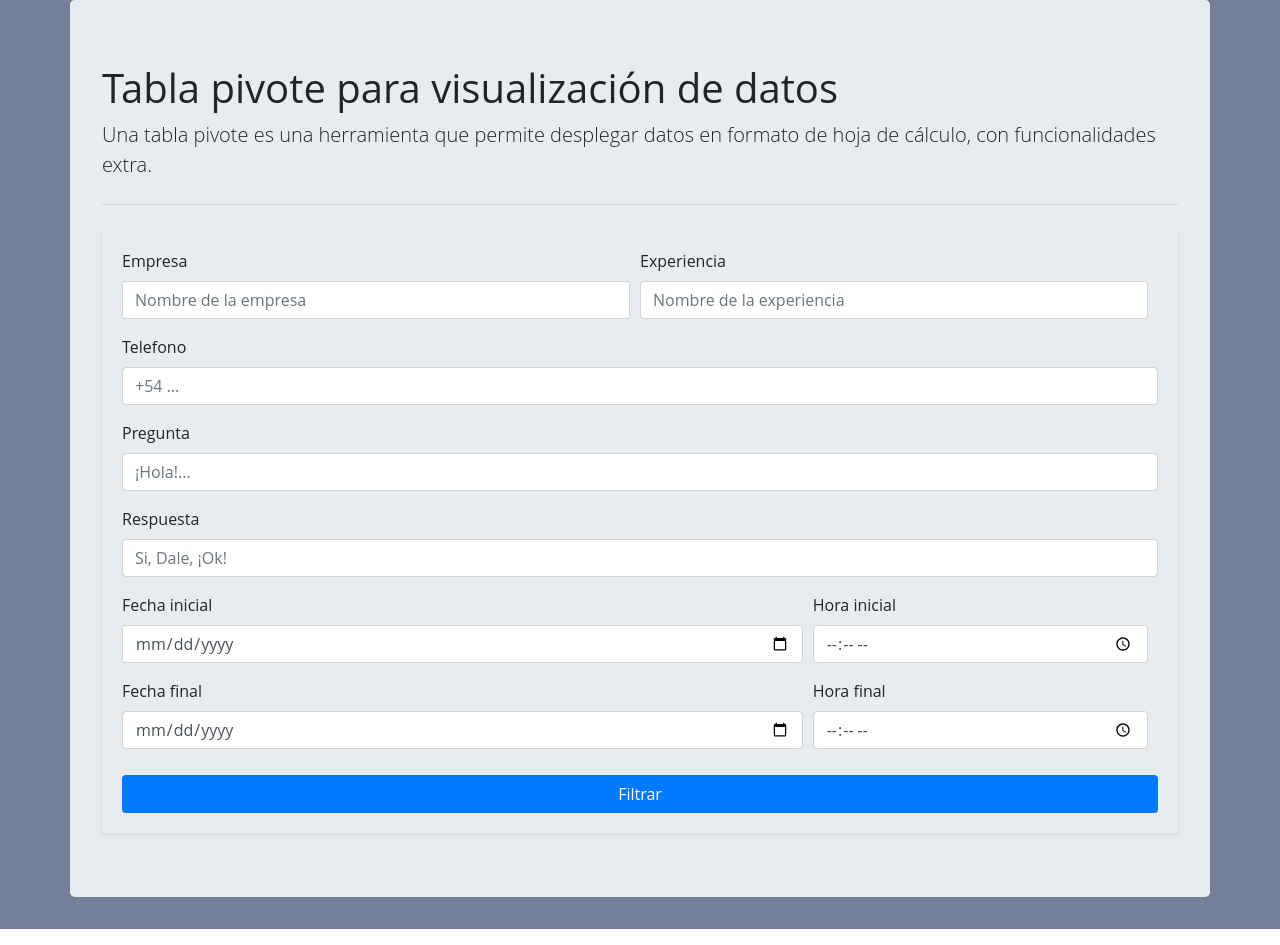
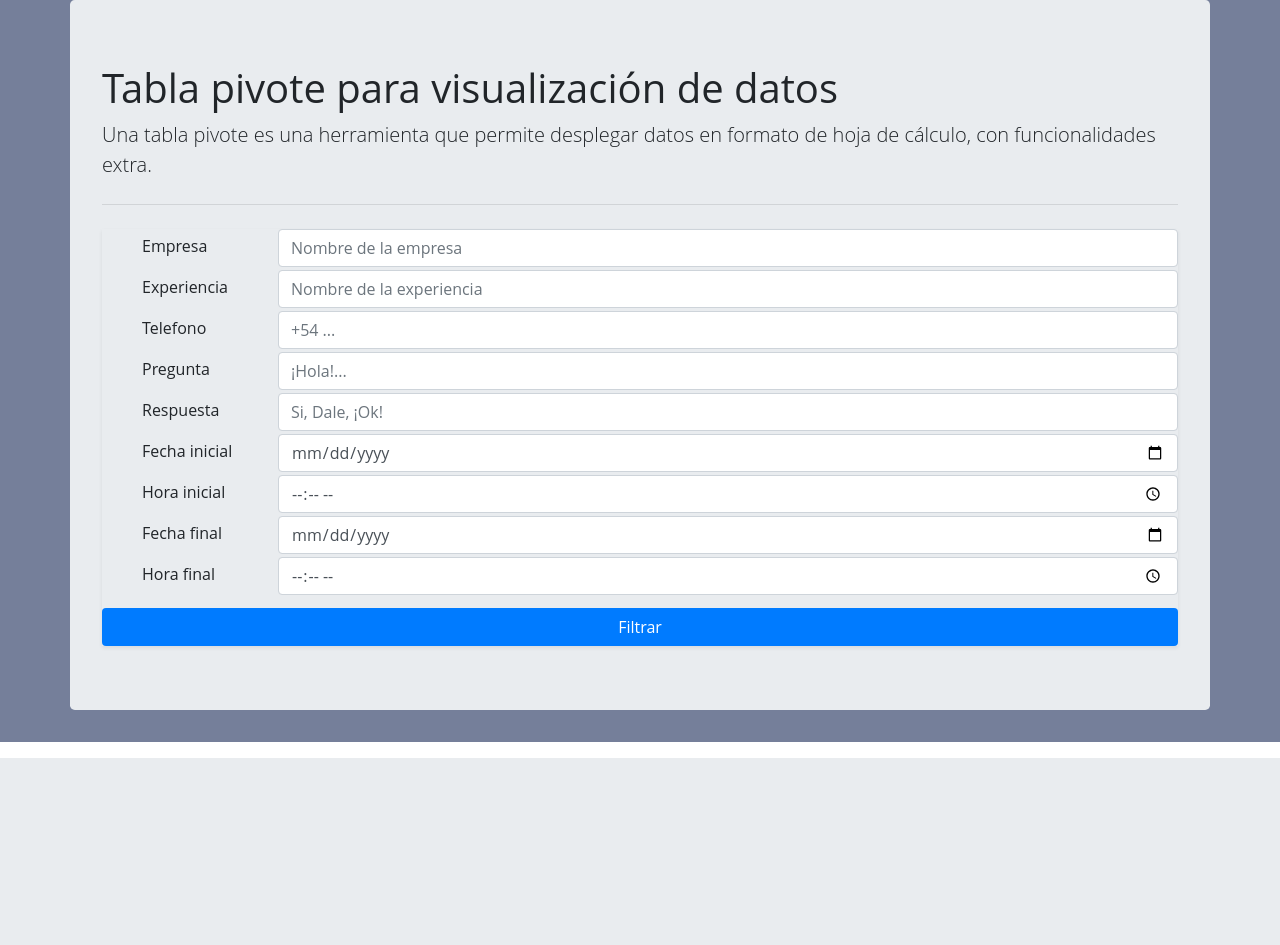
Before and after one commit to juanzitelli/api_pad, a Flask app: page /pivotemain in a window 1280 px wide. Shown: the part 46-991 px from the top of the page. After the commit the page ends 804 px from the top, so only its background shows below. Run offline with Flask 2, Linux system fonts and the light colour scheme; some libraries are stand-ins or nearby versions.

Commit message:
Pre demo

```diff
--- a/api.py
+++ b/api.py
@@ -205,26 +205,29 @@ def Filtrar_Fecha(contenidoFechadesde, contenidoHoradesde, contenidoFechahasta,
     if contenidoFechadesde and contenidoFechahasta and contenidoHorahasta and contenidoHoradesde:
         subq = "(pad2.datos.fecha >= " + contenidoFechadesde + " AND pad2.datos.hora >= " + contenidoHoradesde + ") AND ( pad2.datos.fecha <= " + contenidoFechahasta + " AND pad2.datos.hora <= " + contenidoHorahasta + ");"
 
-    if (not contenidoFechadesde) and contenidoFechahasta and contenidoHorahasta and contenidoHoradesde:
-        subq = "(pad2.datos.hora >= " + contenidoHoradesde + ") AND ( pad2.datos.fecha <= " + contenidoFechahasta + " AND pad2.datos.hora <= " + contenidoHorahasta + ");"
-
     if contenidoFechadesde and contenidoFechahasta and contenidoHorahasta and (not contenidoHoradesde):
-        # contenidoFechadesde = "'" + contenidoFechadesde + "'"
-        # contenidoFechahasta = "'" + contenidoFechahasta + "'"
-        # contenidoHorahasta = "'" + contenidoHorahasta + "'"
         subq = "(pad2.datos.fecha >= " + contenidoFechadesde + ") AND ( pad2.datos.fecha <= " + contenidoFechahasta + " AND pad2.datos.hora <= " + contenidoHorahasta + ");"
-
-    if contenidoFechadesde and (not contenidoFechahasta) and contenidoHorahasta and contenidoHoradesde:
-        subq = "(pad2.datos.fecha >= " + contenidoFechadesde + " AND pad2.datos.hora >= " + contenidoHoradesde + ") AND (pad2.datos.hora <= " + contenidoHorahasta + ");"
 
     if contenidoFechadesde and contenidoFechahasta and (not contenidoHorahasta) and contenidoHoradesde:
         subq = "(pad2.datos.fecha >= " + contenidoFechadesde + " AND pad2.datos.hora >= " + contenidoHoradesde + ") AND ( pad2.datos.fecha <= " + contenidoFechahasta + ");"
 
-    if contenidoFechadesde and not (contenidoFechahasta) and not (contenidoHorahasta) and not (contenidoHoradesde):
+    if contenidoFechadesde and contenidoFechahasta and not (contenidoHorahasta) and not (contenidoHoradesde):
+        subq = "(pad2.datos.fecha >= " + contenidoFechadesde + ") AND ( pad2.datos.fecha <= " + contenidoFechahasta + ");"
+
+    if contenidoFechadesde and not(contenidoFechahasta) and contenidoHorahasta and contenidoHoradesde:
+        subq = "(pad2.datos.fecha >= " + contenidoFechadesde + " AND pad2.datos.hora >= " + contenidoHoradesde + ") AND (pad2.datos.hora <= " + contenidoHorahasta + ");"
+
+    if contenidoFechadesde and not(contenidoFechahasta) and not (contenidoHorahasta) and not (contenidoHoradesde):
         subq = "(pad2.datos.fecha >= " + contenidoFechadesde + ");"
 
+    if contenidoFechadesde and not(contenidoFechahasta) and not (contenidoHorahasta) and contenidoHoradesde:
+        subq = "(pad2.datos.fecha >= " + contenidoFechadesde + " AND pad2.datos.hora >= " + contenidoHoradesde + ");"
+
+    if contenidoFechadesde and not(contenidoFechahasta) and contenidoHorahasta and not(contenidoHoradesde):
+        subq = "(pad2.datos.fecha >= " + contenidoFechadesde + ") AND ( pad2.datos.hora <= " + contenidoHorahasta + ");"
+
     if not (contenidoFechadesde) and contenidoFechahasta and not (contenidoHorahasta) and not (contenidoHoradesde):
-        subq = "(pad2.datos.fecha <= " + contenidoFechahasta + ");"
+	    subq = "(pad2.datos.fecha <= " + contenidoFechahasta + ");"
 
     if not (contenidoFechadesde) and not (contenidoFechahasta) and not (contenidoHorahasta) and contenidoHoradesde:
         subq = "(pad2.datos.hora <= " + contenidoHorahasta + ");"
@@ -232,23 +235,19 @@ def Filtrar_Fecha(contenidoFechadesde, contenidoHoradesde, contenidoFechahasta,
     if not (contenidoFechadesde) and not (contenidoFechahasta) and contenidoHorahasta and not (contenidoHoradesde):
         subq = "(pad2.datos.hora <= " + contenidoHorahasta + ");"
 
-    if contenidoFechadesde and not(contenidoFechahasta) and not (contenidoHorahasta) and contenidoHoradesde:
-        subq = "(pad2.datos.fecha >= " + contenidoFechadesde + " AND pad2.datos.hora >= " + contenidoHoradesde + ");"
-
-    if not (contenidoFechadesde) and contenidoFechahasta and contenidoHorahasta and not (contenidoHoradesde):
-        subq = "(pad2.datos.fecha <= " + contenidoFechahasta + " AND pad2.datos.hora <= " + contenidoHorahasta + ");"
-
-    if contenidoFechadesde and not(contenidoFechahasta) and contenidoHorahasta and not(contenidoHoradesde):
-        subq = "(pad2.datos.fecha >= " + contenidoFechadesde + ") AND ( pad2.datos.hora <= " + contenidoHorahasta + ");"
-
-    if contenidoFechadesde and contenidoFechahasta and not (contenidoHorahasta) and not (contenidoHoradesde):
-        subq = "(pad2.datos.fecha >= " + contenidoFechadesde + ") AND ( pad2.datos.fecha <= " + contenidoFechahasta + ");"
+    if not (contenidoFechadesde) and not (contenidoFechahasta) and contenidoHorahasta and contenidoHoradesde:
+        subq = "(pad2.datos.hora >= " + contenidoHoradesde + ") AND (pad2.datos.hora <= " + contenidoHorahasta + ");"
 
     if not (contenidoFechadesde) and contenidoFechahasta and not (contenidoHorahasta) and contenidoHoradesde:
         subq = "(pad2.datos.hora >= " + contenidoHoradesde + ") AND ( pad2.datos.fecha <= " + contenidoFechahasta + ");"
 
-    if not (contenidoFechadesde) and not (contenidoFechahasta) and contenidoHorahasta and contenidoHoradesde:
-        subq = "(pad2.datos.hora >= " + contenidoHoradesde + ") AND (pad2.datos.hora <= " + contenidoHorahasta + ");"
+    if not (contenidoFechadesde) and contenidoFechahasta and contenidoHorahasta and not (contenidoHoradesde):
+	    subq = "(pad2.datos.fecha <= " + contenidoFechahasta + " AND pad2.datos.hora <= " + contenidoHorahasta + ");"
+
+    if not(contenidoFechadesde) and contenidoFechahasta and contenidoHorahasta and contenidoHoradesde:
+        subq = "(pad2.datos.hora >= " + contenidoHoradesde + ") AND ( pad2.datos.fecha <= " + contenidoFechahasta + " AND pad2.datos.hora <= " + contenidoHorahasta + ");"
+
+
     return subq
 
 
--- a/static/css/main.css
+++ b/static/css/main.css
@@ -8,22 +8,34 @@
 	--green: #008000;
 	--turquoise: #35bfa3;
 }
-.filters{
-	padding: 20px;
-}
+
 .data-filter-form {
 	display: flex;
 	flex-direction: column;
 	padding-left: var(--paddingLR);
 	padding-right: var(--paddingLR)
 }
-.form-row {
+/* .form-row {
 	width: 100%;
 	flex-wrap: wrap;
 	padding: var(--paddingLR);
 	display: flex;
 	flex-direction: row;
 	justify-content: space-between;
+} */
+.filter-row{
+	display: flex;
+	flex-direction: row;
+	justify-content: space-between;
+	margin: 3px auto;
+	text-align: right;
+}
+.filter-row > label {
+	text-align: right;
+	margin: 5px 0px 5px 40px;
+}
+.form-control{
+	width: 900px;
 }
 .btnFiltrar{
 	background-color: var(--blue);
@@ -37,3 +49,9 @@
 	margin-top: 10px;
 	width: 100%;
 }
+@media(max-width: 600px){
+	.filter-row {
+
+		justify-content: space-around;
+	}
+}
--- a/templates/pivote-filters.html
+++ b/templates/pivote-filters.html
@@ -26,7 +26,7 @@
 	</div>
 
 	<form class="shadow-sm filters" action="/pad/analizador222/" method="GET">
-		<div class="form-row">
+		<!-- <div class="form-row">
 			<div class="form-group col-md-6">
 				<label for="empresa">Empresa</label>
 				<input type="text" class="form-control" id="empresa" placeholder="Nombre de la empresa"
@@ -73,12 +73,47 @@
 			<div class="form-group col-md-4">
 				<label for="horahasta">Hora final</label>
 				<input type="time" class="form-control" id="horahasta" autocomplete="off" name="horahasta">
-			</div>
+			</div> -->
+		<div class="filter-row">
+			<label for="empresa">Empresa</label>
+			<input type="text" class="form-control" id="empresa" placeholder="Nombre de la empresa" autocomplete="off"
+				name="empresa">
 		</div>
+		<div class="filter-row"><label for="experiencia">Experiencia</label>
+			<input type="text" class="form-control" id="experiencia" placeholder="Nombre de la experiencia" autocomplete="off"
+				name="experiencia"></div>
+		<div class="filter-row">
+			<label for="num-telefono">Telefono</label>
+			<input type="text" class="form-control" id="num-telefono" placeholder="+54 ..." autocomplete="off"
+				name="num-telefono">
+		</div>
+		<div class="filter-row">
+			<label for="pregunta">Pregunta</label>
+			<input type="text" class="form-control" id="pregunta" placeholder="¡Hola!..." autocomplete="off" name="pregunta">
+		</div>
+		<div class="filter-row">
+			<label for="respuesta">Respuesta</label>
+			<input type="text" class="form-control" id="respuesta" placeholder="Si, Dale, ¡Ok!" autocomplete="off"
+				name="respuesta">
+		</div>
+		<div class="filter-row"><label for="fechadesde">Fecha inicial</label>
+			<input type="date" class="form-control" id="fechadesde" autocomplete="off" name="fechadesde"></div>
+		<div class="filter-row">
+			<label for="horadesde">Hora inicial</label>
+			<input type="time" class="form-control" id="horadesde" autocomplete="off" name="horadesde">
+		</div>
+		<div class="filter-row"><label for="fechahasta">Fecha final</label>
+			<input type="date" class="form-control" id="fechahasta" autocomplete="off" name="fechahasta"></div>
+		<div class="filter-row">
+			<label for="horahasta">Hora final</label>
+			<input type="time" class="form-control" id="horahasta" autocomplete="off" name="horahasta">
+		</div>
+		<button type="submit" class="btn btnFiltrar" value="Filtrar">Filtrar</button>
+</div>
 
-		<!-- Fechas-->
-		<button type="submit" class="btn btnFiltrar" value="Filtrar">Filtrar</button>
-	</form>
+<!-- Fechas-->
+
+</form>
 
 </div>
 {% endblock %}
```
